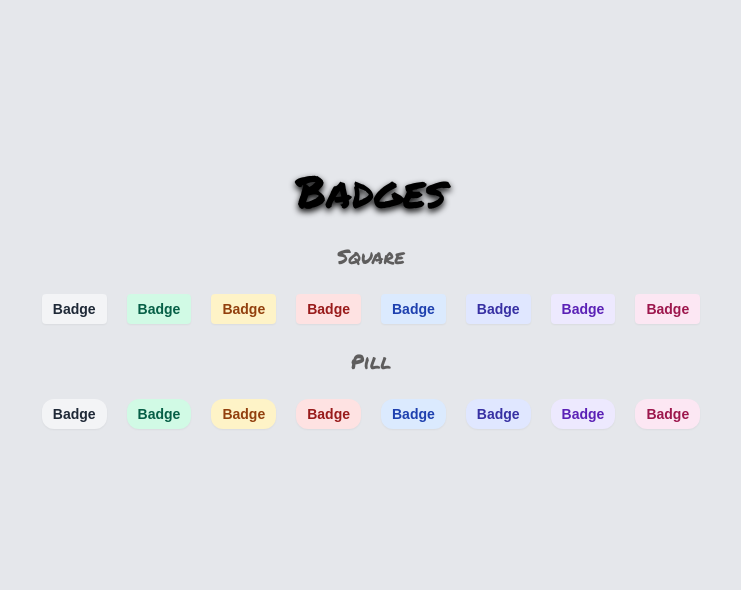
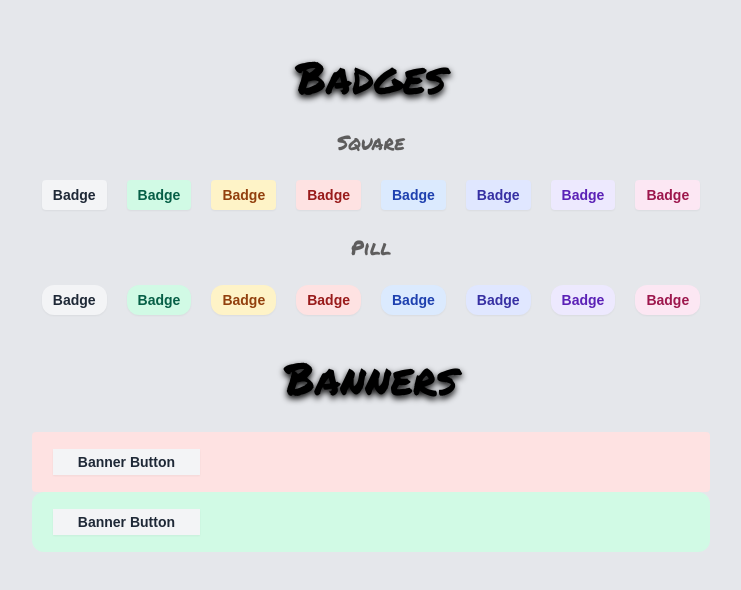
Before and after one commit to joyce-wong/component-library, a React (Vite) app: page / in a window 1280 px wide. Shown: the part 112-702 px from the top of the page, without its empty margins (269-1010 px from the left). Built offline with nearby package versions, Linux system fonts and the light colour scheme.

Commit message:
banner toggle function working

```diff
--- a/src/App.tsx
+++ b/src/App.tsx
@@ -1,5 +1,8 @@
 import './App.css'
 import Badge from "./Badge"
+import Banner from "./Banner"
+import BannerButton from "./BannerButton"
+import BannerDropdown from "./BannerDropdown"
 
 function App() {
 
@@ -28,6 +31,19 @@ function App() {
       <Badge shape="pill" color="purple">Badge</Badge>
       <Badge shape="pill" color="pink">Badge</Badge>
       </div>
+      <h1>Banners</h1>
+      <Banner shape="square" color="red">
+        <BannerButton>Banner Button</BannerButton>
+        <BannerDropdown>
+          Banner Dropdown
+        </BannerDropdown>
+      </Banner>
+      <Banner shape="pill" color="green">
+        <BannerButton>Banner Button</BannerButton>
+        <BannerDropdown>
+          Banner Dropdown
+        </BannerDropdown>
+      </Banner>
     </>
   )
 }
--- /dev/null
+++ b/src/Banner.tsx
@@ -0,0 +1,34 @@
+import { ReactNode, FC, useState, createContext } from "react"
+import classnames from "classnames"
+
+const BannerContext = createContext()
+
+interface BannerProps {
+  children: ReactNode;
+  className?: string;
+  shape: string;
+  color?: string;
+  [key: string]: any;
+}
+
+const Banner: FC<BannerProps> = ({children, className, shape, color, ...rest}) => {
+
+  const [open, setOpen] = useState(false)
+
+  function toggle() {
+    setOpen(prevOpen => !prevOpen)
+  }
+  const shapeClass = shape && `banner-${shape}`
+  const colorClass = color && `banner-${color}`
+  const allClasses = classnames(shapeClass, colorClass, className)
+    return (
+    <BannerContext.Provider value={{open, toggle}}>
+    <div className={allClasses} {...rest}>
+      {children}
+      </div>
+      </BannerContext.Provider>);
+  };
+
+  export default Banner;
+
+  export { BannerContext }
--- /dev/null
+++ b/src/BannerButton.tsx
@@ -0,0 +1,18 @@
+import { ReactNode, FC, useContext } from "react"
+import { BannerContext } from "./Banner"
+
+interface BannerButtonProps {
+    children: ReactNode;
+    [key: string]: any;
+  }
+
+  const BannerButton: FC<BannerButtonProps> = ({ children }) => {
+
+        const { toggle } = useContext(BannerContext)
+
+      return (<button onClick={toggle}>
+        {children}
+        </button>);
+    };
+
+    export default BannerButton;
--- /dev/null
+++ b/src/BannerDropdown.tsx
@@ -0,0 +1,20 @@
+import { ReactNode, FC, useContext } from "react"
+import { BannerContext } from "./Banner"
+
+interface BannerDropdownProps {
+    children: ReactNode;
+    [key: string]: any;
+  }
+
+  const BannerDropdown: FC<BannerDropdownProps> = ({ children }) => {
+
+        const { open } = useContext(BannerContext)
+
+      return open ? (<div className="banner-dropdown">
+        {/* {children} */}
+        Hello World
+        </div>
+        ) : null
+    };
+
+    export default BannerDropdown;
--- a/src/index.css
+++ b/src/index.css
@@ -147,3 +147,33 @@ button.button-pink {
   color: #9D174D;
   background-color: #FCE7F3;
 }
+
+.banner-square {
+  padding: 7px 11px;
+  border-radius: 4px;
+}
+
+.banner-pill {
+  padding: 7px 11px;
+  border-radius: 12px;
+}
+
+.banner-green {
+  color: #065F46;
+  background-color: #D1FAE5;
+}
+
+.banner-yellow {
+  color: #92400E;
+  background-color: #FEF3C7;
+}
+
+.banner-red {
+  color: #991B1B;
+  background-color: #FEE2E2;
+}
+
+.banner-blue {
+  color: #1E40AF;
+  background-color: #DBEAFE;
+}
```
